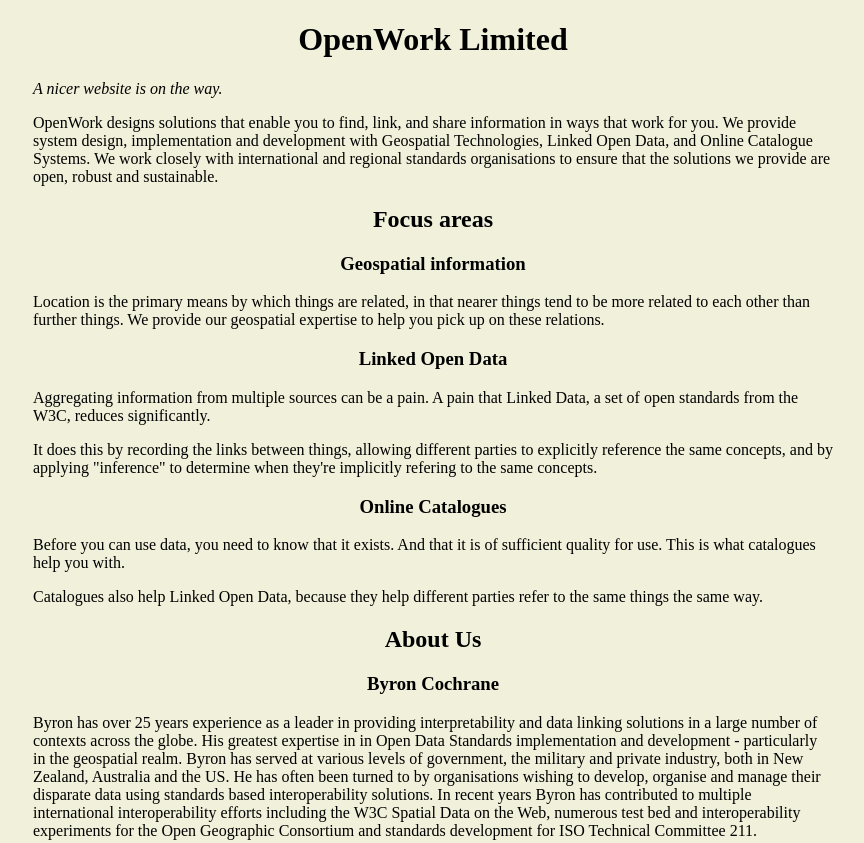
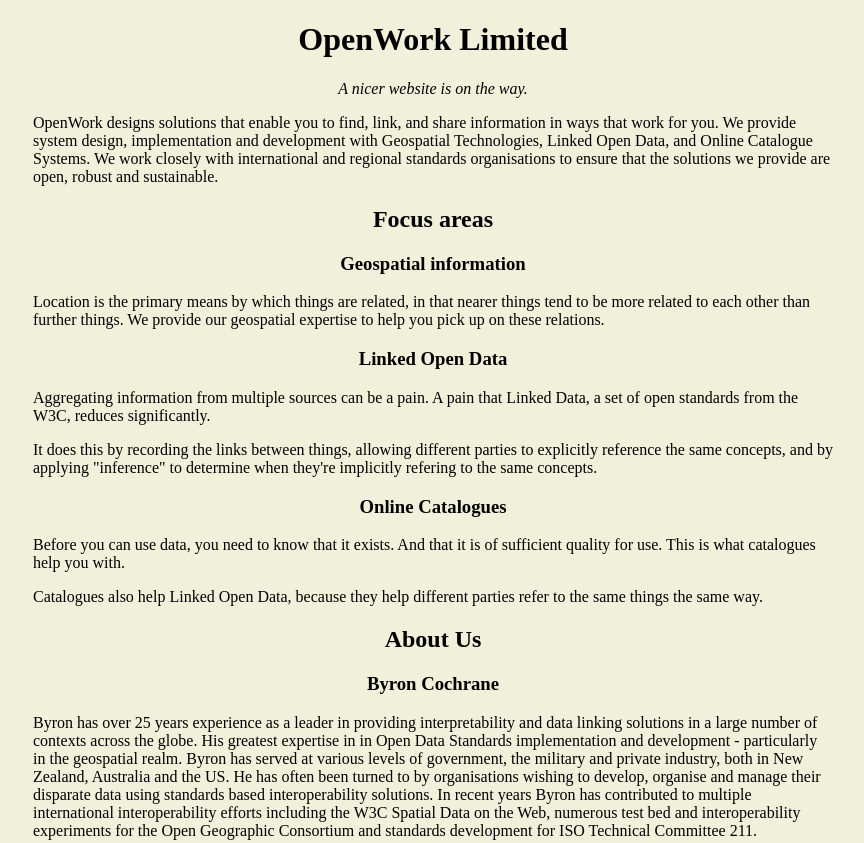
Before and after one commit to OpenWork-NZ/website, a plain HTML site: page index.html in a window 1280 px wide. Shown: the top 843 px of the page, without its empty margins (207-1071 px from the left). Drawn offline with Linux system fonts and the light colour scheme.

Commit message:
Update index.html
centered note

```diff
--- a/index.html
+++ b/index.html
@@ -10,8 +10,7 @@
       max-width: 800px;
       margin: 0 auto;
     }
-    em
-    {
+    .note {
       text-align: center;
     }
     p {
@@ -21,7 +20,7 @@
 </head>
 <body>
   <h1>OpenWork Limited</h1>
-  <p><em>A nicer website is on the way.</em></p>
+  <p class=note><em>A nicer website is on the way.</em></p>
   <p>OpenWork designs solutions that enable you to find, link, and share
     information in ways that work for you. We provide system design,
     implementation and development with Geospatial Technologies, Linked Open
```
